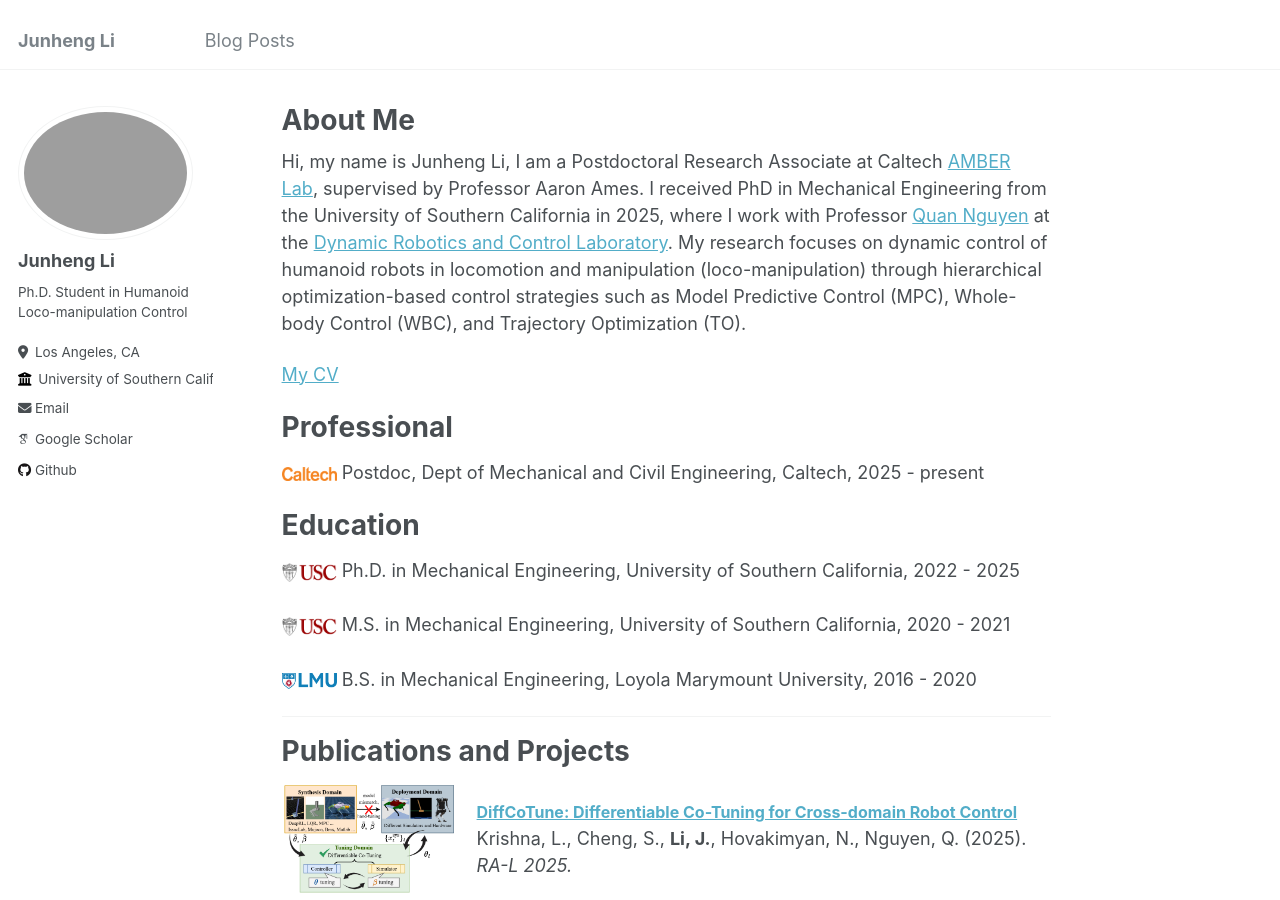
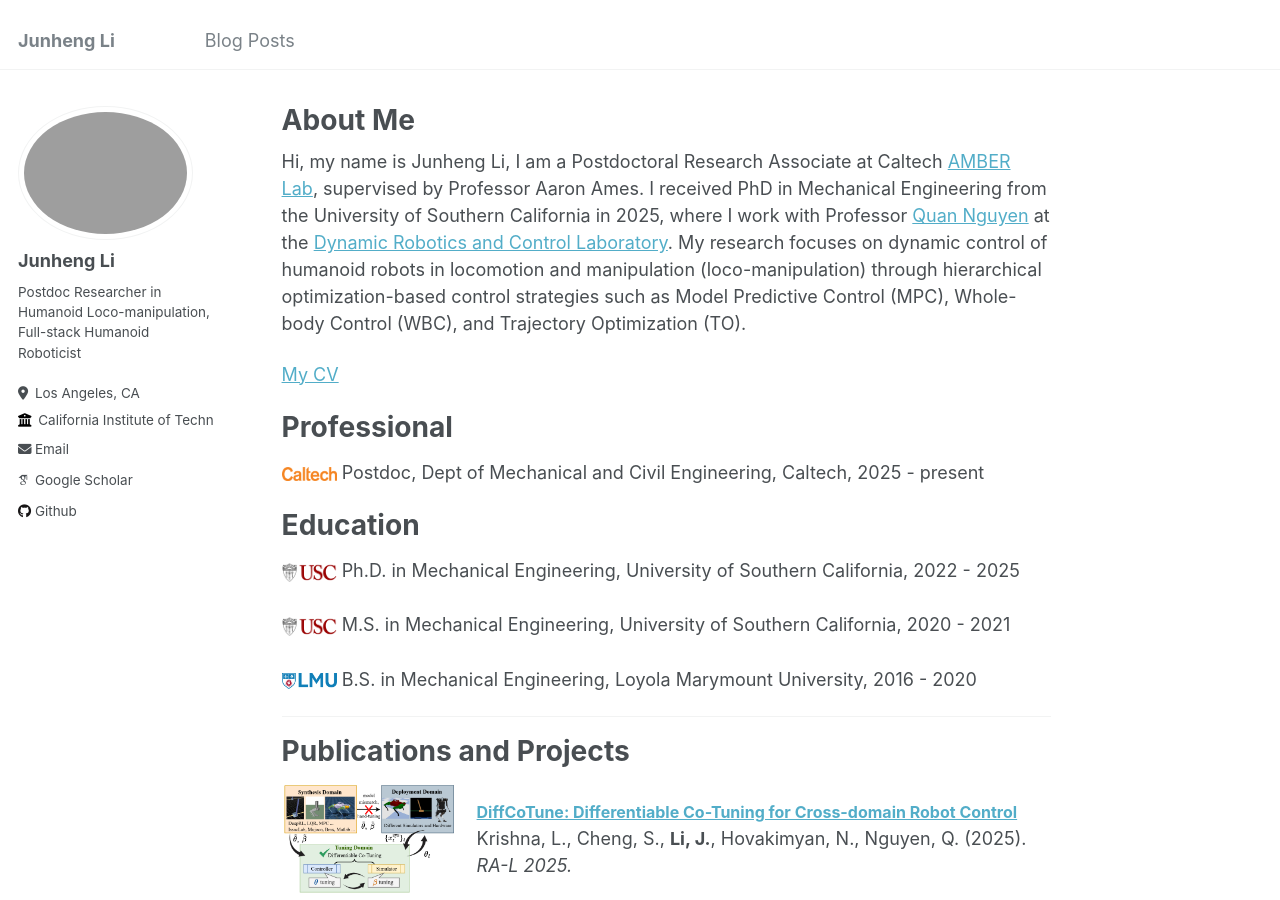
Before and after one commit to junhengl/junhengl.github.io, a Jekyll site: the page built from _pages/about.md, in a window 1280 px wide and 900 px high. Built offline with Jekyll 4.4.1, drawn with Linux system fonts in a browser that asks for light colours; some web fonts are replaced.

Commit message:
Update _config.yml

```diff
--- a/_config.yml
+++ b/_config.yml
@@ -24,11 +24,11 @@ author:
   avatar           : "website_profile.jpg"
   name             : "Junheng Li"
   pronouns         : # example: "she/her"
-  bio              : "Ph.D. Student in Humanoid Loco-manipulation Control"
+  bio              : "Postdoc Researcher in Humanoid Loco-manipulation, Full-stack Humanoid Roboticist"
   location         : "Los Angeles, CA"
-  employer         : "University of Southern California"
+  employer         : "California Institute of Technology"
   uri              : # URL
-  email            : "junhengl@usc.edu"
+  email            : "junhengl@caltech.edu"
 
   # Academic websites
   arxiv            : # URL - Update with the correct link to your profile
```
